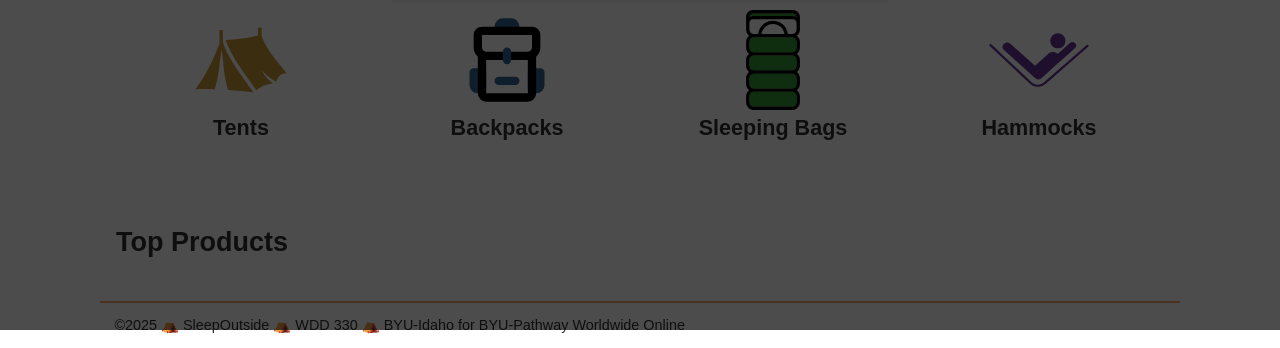
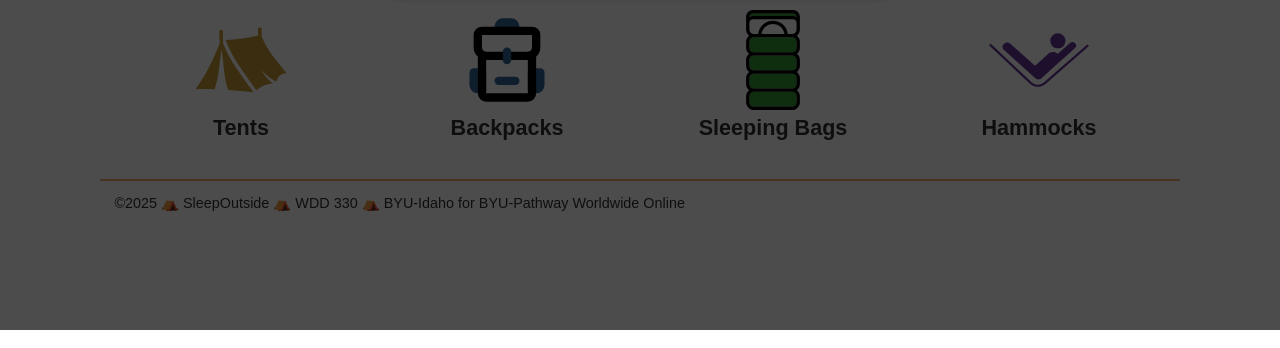
Before and after one commit to boydquerubin/sleep-outside-team12, a website built with Vite: page src/index.html in a window 1280 px wide. Shown: the part 470-818 px from the top of the page. Built offline with nearby package versions, Linux system fonts and the light colour scheme.

Commit message:
removing top products.

```diff
--- a/src/index.html
+++ b/src/index.html
@@ -57,10 +57,10 @@
         </ul>
       </section>
 
-      <section class="products">
+      <!-- <section class="products">
         <h2>Top Products</h2>
         <ul class="product-list"></ul>
-      </section>
+      </section> -->
     </main>
     <footer id="main-footer"></footer>
     <script src="/js/header.js" type="module"></script>
```
